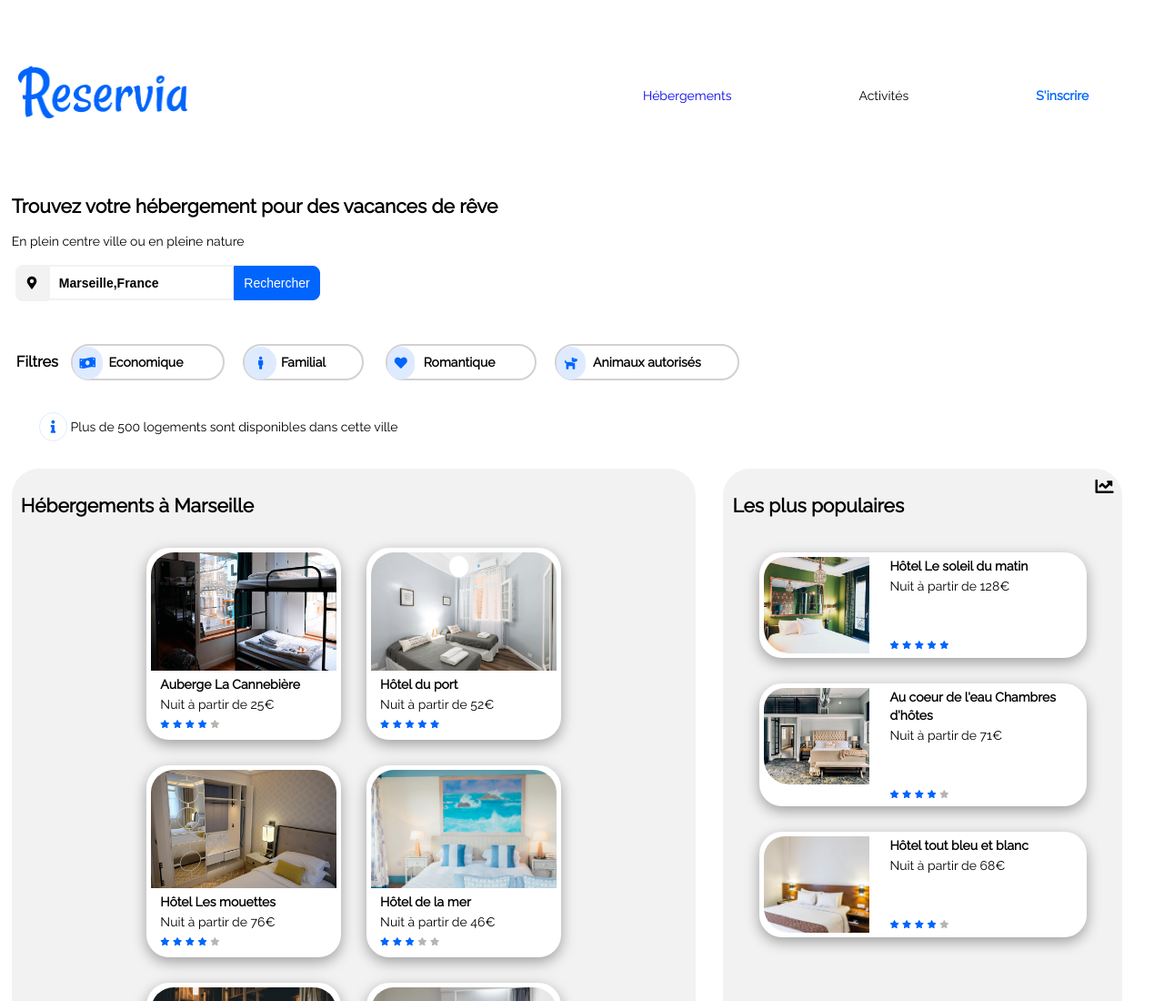
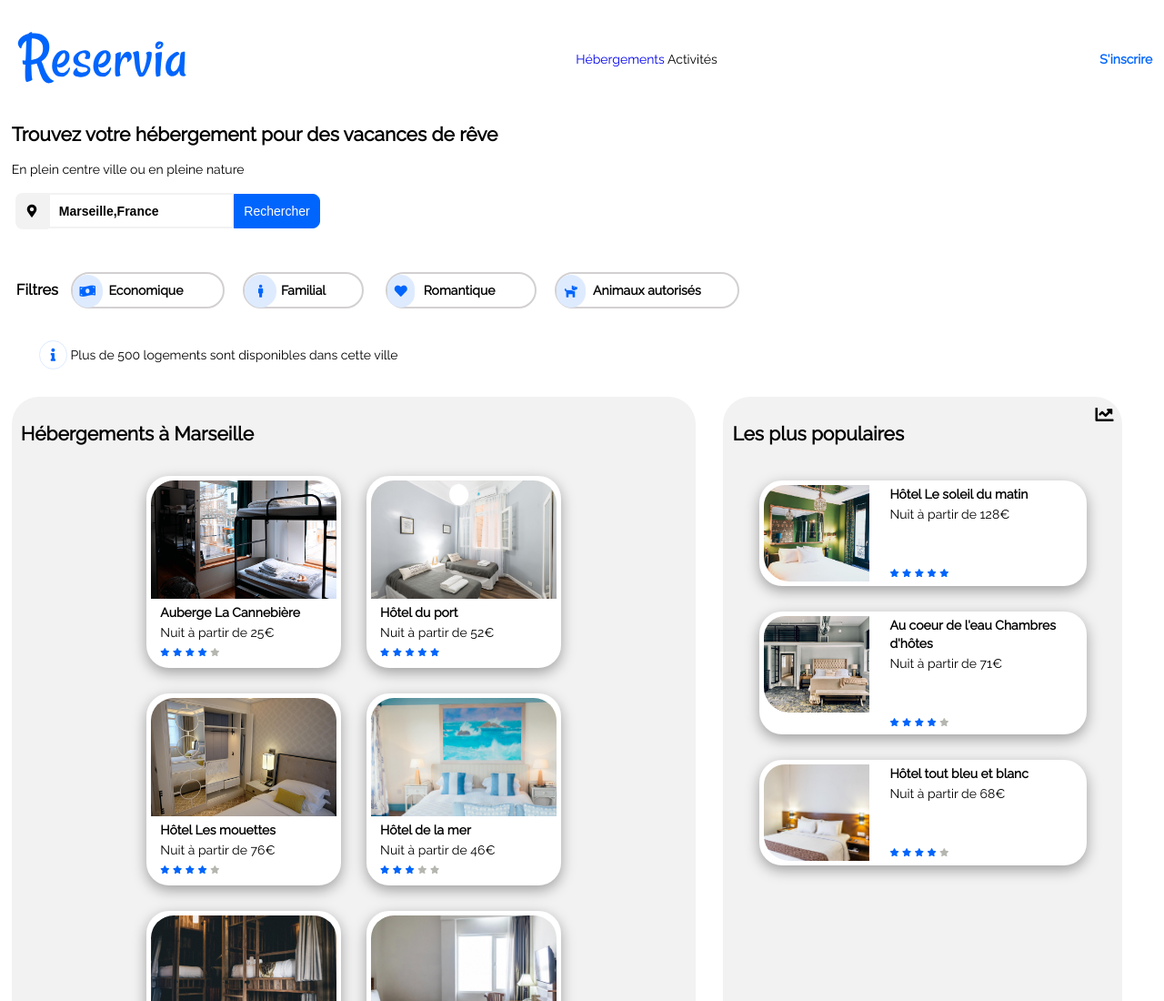
Before and after one commit to ana2854/AnaNasta_2_29032021, a plain HTML site: page index.html in a window 1280 px wide. Shown: the top 1100 px of the page at 91% size. Drawn offline with Linux system fonts and the light colour scheme.

Commit message:
barre de navigation retravaillée

```diff
--- a/index.html
+++ b/index.html
@@ -29,27 +29,31 @@
 
 
 
-        <div class="Hautpage">
+
                     <header>
+                        <div class="Hautpage">
 
                                             <!--Logo Reservia-->
-                                            <img src="img/logo/Reservia@3x.png" alt="Logo Rerservia" id="logo"/>
-                                            <span class="I">S'inscrire</span>
+                                            <img src="img/logo/Reservia.svg" alt="Logo Rerservia" id="logo"/>
 
 
+
+                            <nav class="liensnavigation">
+
+                                            <!--Ancres pour aller directement dans la section Hébergements et Activités-->
+                                           <span class="lienH"><a href="#ancrehebergements">Hébergements</a></span>
+                                            <span class="lienA"><a href="#ancreactivites">Activités</a></span>
+
+
+                            </nav>
+                                            <span class="lienI">S'inscrire</span>
+                              </div>
                     </header>
 
-                    <nav class="liensnavigation">
-                                    <ul>
-                                            <!--Ancres pour aller directement dans la section Hébergements et Activités-->
-                                            <li><span class="lienH"><a href="#ancrehebergements">Hébergements</a></span></li>
-                                            <li><span class="lienA"><a href="#ancreactivites">Activités</a></span></li>
-                                            <li><span class="lienI">S'inscrire</span></li>
-                                    </ul>
-                    </nav>
 
 
-        </div>
+
+
 
             <section class="section-recherche">
 
```
